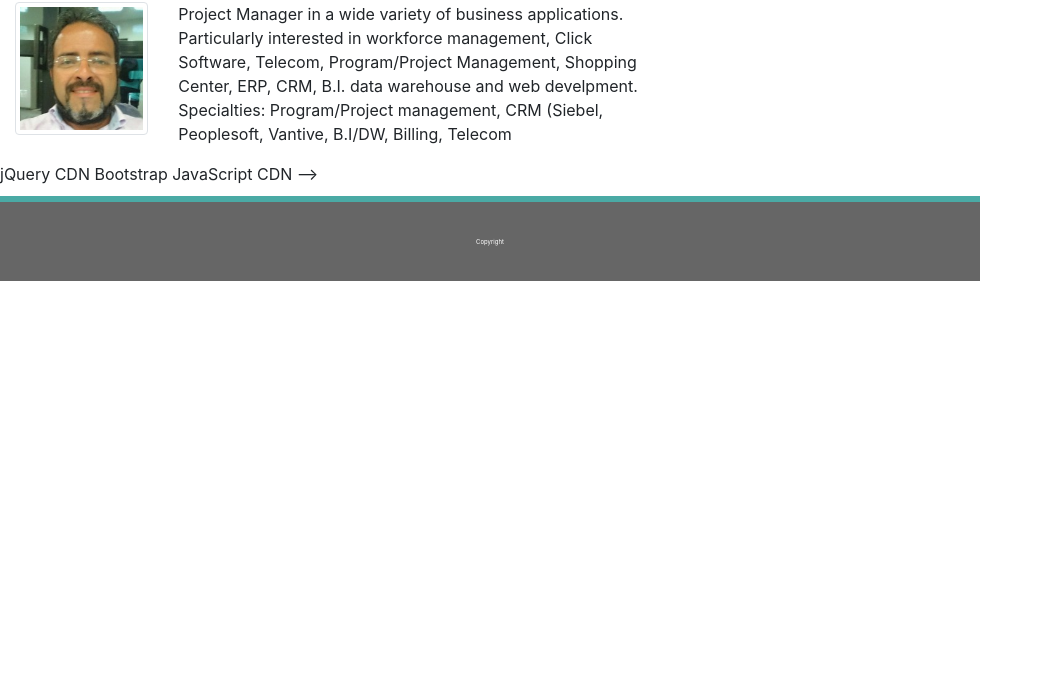
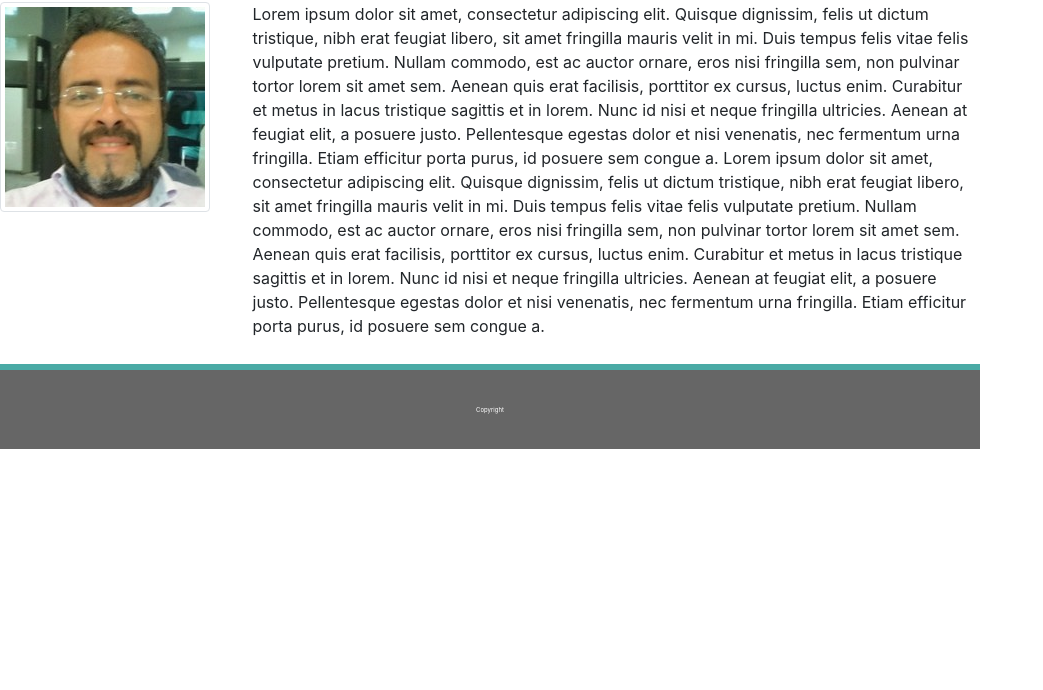
Before and after one commit to lamoliveira/Basic-Portfolio, a plain HTML site: page index.html in a window 1280 px wide. Shown: the part 110-800 px from the top of the page, without its empty margins (0-1043 px from the left). Drawn offline with nearby package versions, Linux system fonts and the light colour scheme.

Commit message:
V1.4 organize

```diff
--- a/index.html
+++ b/index.html
@@ -39,7 +39,7 @@
 
         <div class="container">
           <div class="row">
-            <div class="col-md-8">
+
               <div class="page-header">
                 <h1>About Me</h1>
               </div>
@@ -48,16 +48,23 @@
                   <img src="images/luiz.jpg" alt="Luiz Oliveira" class="img-thumbnail">
                 </div>
                 <div class="col-md-9">
-                  <p>Project Manager in a wide variety of business applications. Particularly interested in workforce management, Click Software, Telecom, Program/Project Management, Shopping Center, ERP, CRM, B.I. data warehouse and web develpment. Specialties: Program/Project management, CRM (Siebel, Peoplesoft, Vantive, B.I/DW, Billing, Telecom</p>
+                    <p>
+                        Lorem ipsum dolor sit amet, consectetur adipiscing elit. Quisque dignissim, felis ut dictum tristique, nibh erat feugiat libero, sit amet fringilla mauris velit in mi. Duis tempus felis vitae felis vulputate pretium. Nullam commodo, est ac auctor ornare,
+                        eros nisi fringilla sem, non pulvinar tortor lorem sit amet sem. Aenean quis erat facilisis, porttitor ex cursus, luctus enim. Curabitur et metus in lacus tristique sagittis et in lorem. Nunc id nisi et neque fringilla ultricies. Aenean
+                        at feugiat elit, a posuere justo. Pellentesque egestas dolor et nisi venenatis, nec fermentum urna fringilla. Etiam efficitur porta purus, id posuere sem congue a.
+                        Lorem ipsum dolor sit amet, consectetur adipiscing elit. Quisque dignissim, felis ut dictum tristique, nibh erat feugiat libero, sit amet fringilla mauris velit in mi. Duis tempus felis vitae felis vulputate pretium. Nullam commodo, est ac auctor ornare,
+                        eros nisi fringilla sem, non pulvinar tortor lorem sit amet sem. Aenean quis erat facilisis, porttitor ex cursus, luctus enim. Curabitur et metus in lacus tristique sagittis et in lorem. Nunc id nisi et neque fringilla ultricies. Aenean
+                        at feugiat elit, a posuere justo. Pellentesque egestas dolor et nisi venenatis, nec fermentum urna fringilla. Etiam efficitur porta purus, id posuere sem congue a.
+                    </p>
                 </div>
               </div>
-            </div>
+
 
           </div>
         </div>
 
 
- jQuery CDN
+<!-- jQuery CDN
 <script src="https://ajax.googleapis.com/ajax/libs/jquery/1.11.3/jquery.min.js"></script>
 
  Bootstrap JavaScript CDN
```
Also changed, not shown: bck/easierlayout.css (renamed from assets/easierlayout.css), bck/index2.css (renamed from assets/index2.css), bck/lamoliveira.css (renamed from assets/lamoliveira.css).
